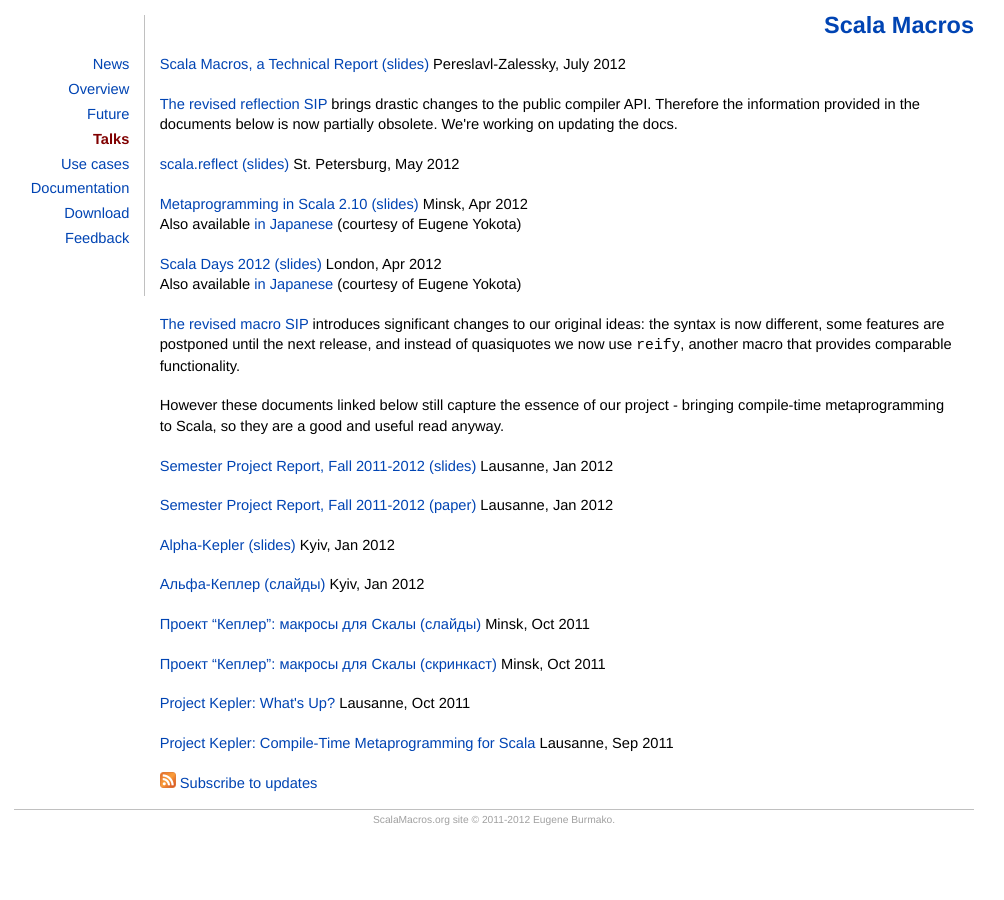
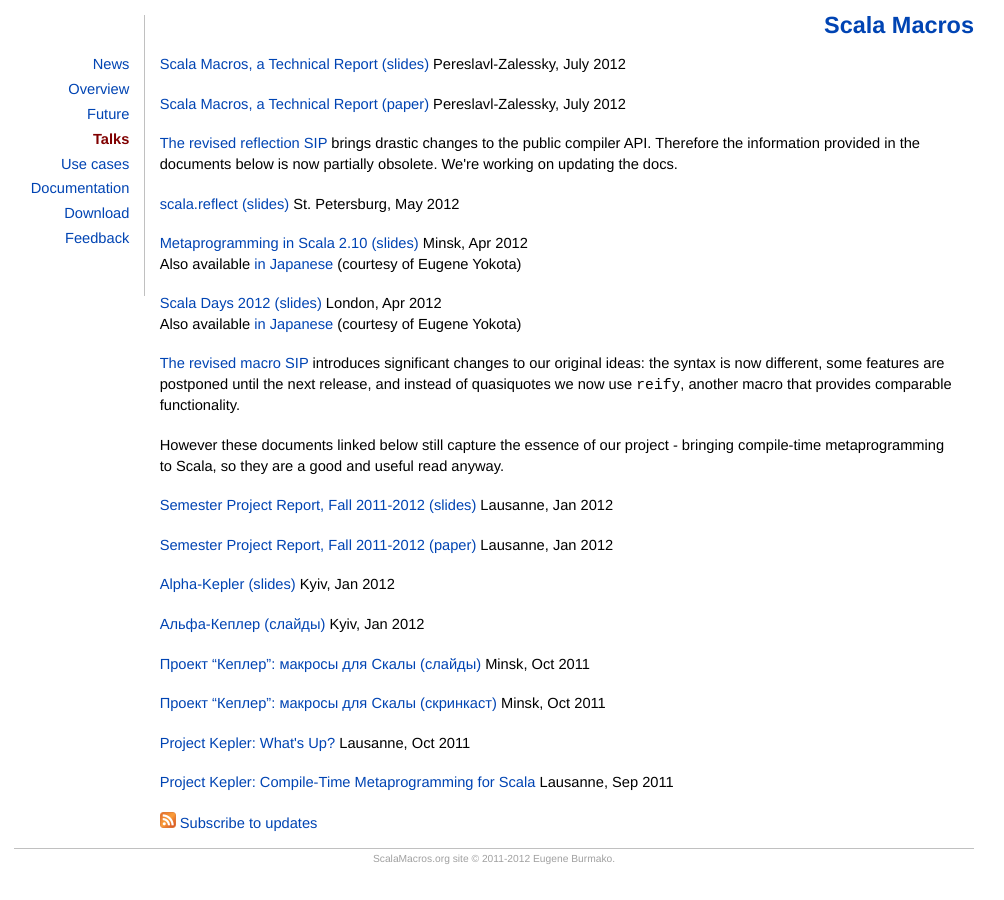
Before and after one commit to scalamacros/scalamacros.github.com, a Jekyll site: the page built from talks.html, in a window 1280 px wide. Shown: the whole page, without its empty margins (146-1150 px from the left). Built offline with Jekyll 4.4.1, drawn with Linux system fonts in a browser that asks for light colours.

Commit message:
meta 2012 paper

```diff
--- a/talks.html
+++ b/talks.html
@@ -6,6 +6,8 @@
 ---
 
 <p><a href="/talks/2012-07-09-MetaSlides.pdf">Scala Macros, a Technical Report (slides)</a> Pereslavl-Zalessky, July 2012</p>
+
+<p><a href="/talks/2012-07-09-MetaPaper.pdf">Scala Macros, a Technical Report (paper)</a> Pereslavl-Zalessky, July 2012</p>
 
 <p>
  <a href="/documentation.html">The revised reflection SIP</a> brings drastic changes to the public compiler API.
```
Also changed, not shown: 2 other files.
